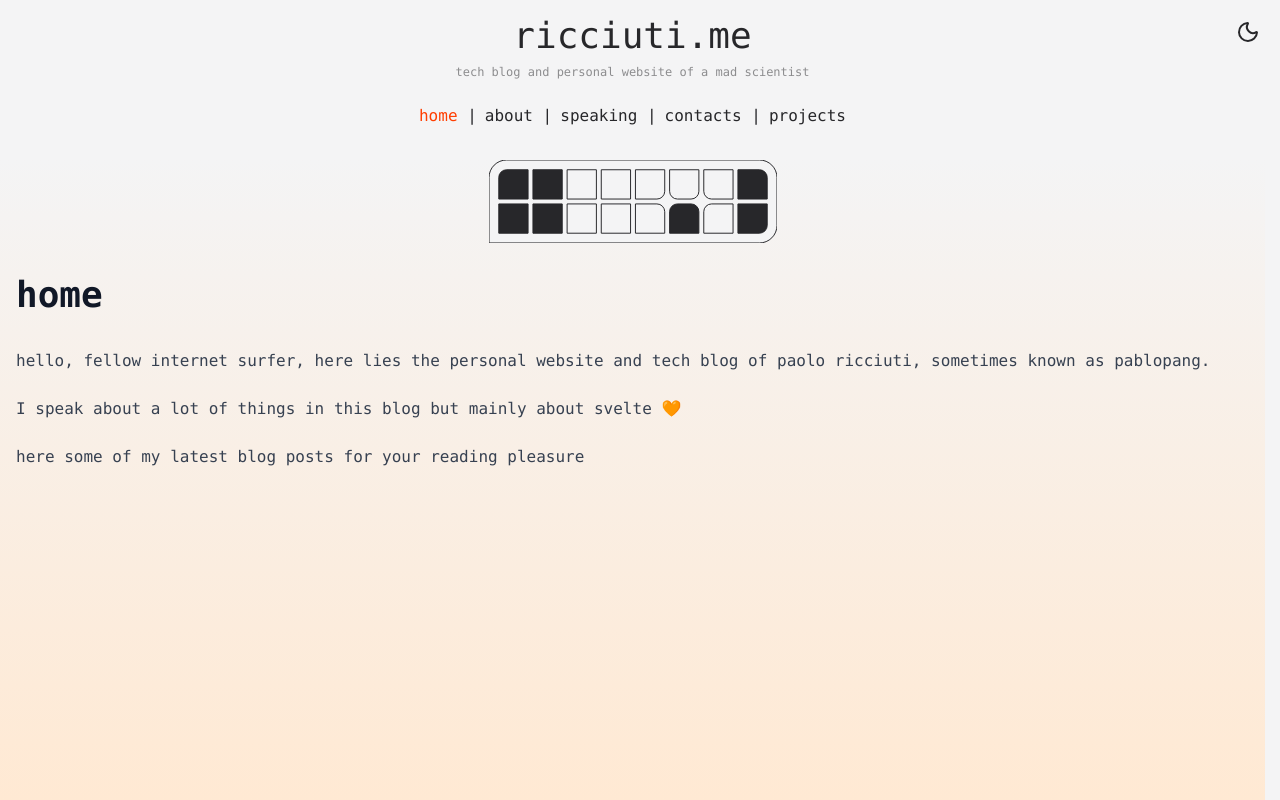
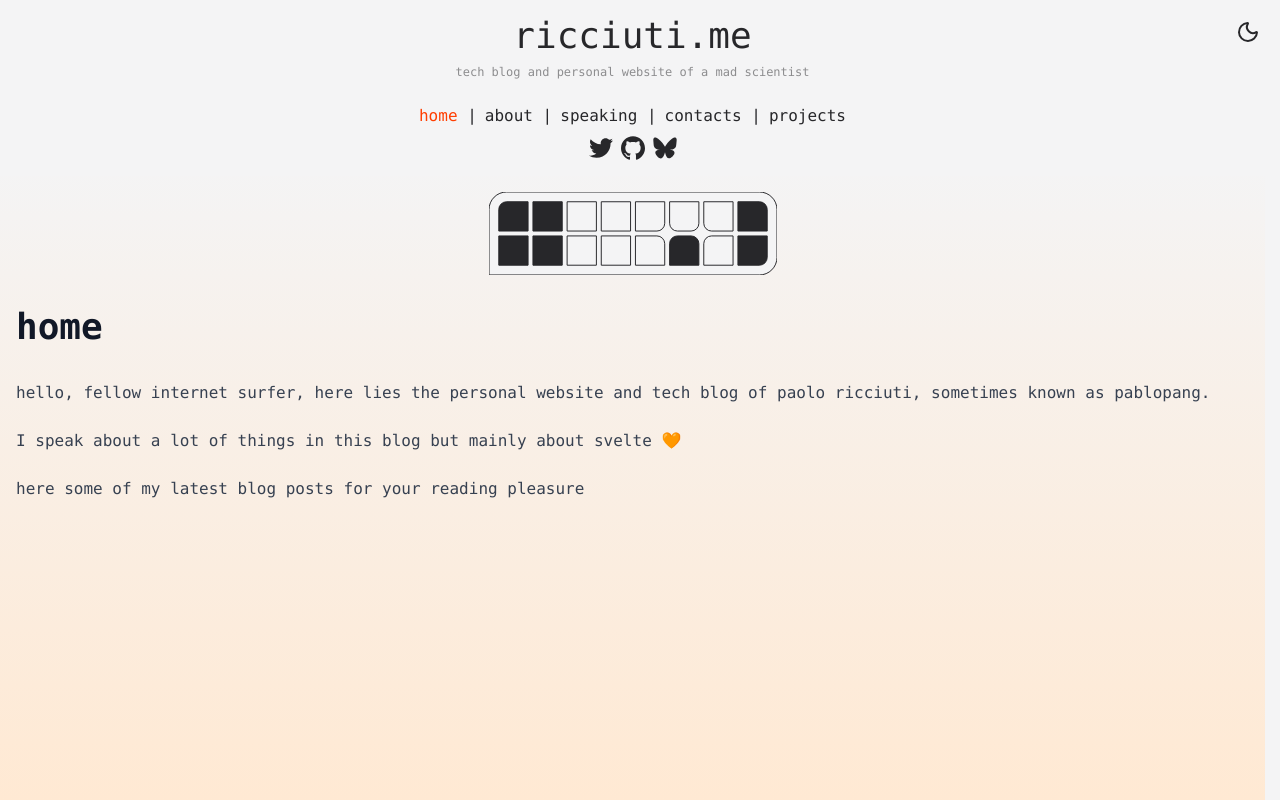
Before and after one commit to paoloricciuti/ricciuti.me, a SvelteKit app: page / in a window 1280 px wide. Built offline with nearby package versions, Linux system fonts and the light colour scheme.

Commit message:
feat: add social links

```diff
--- a/src/app.html
+++ b/src/app.html
@@ -1,8 +1,11 @@
 <!doctype html>
 <html lang="en">
+
 <head>
 	<meta charset="utf-8" />
 	<link rel="icon" href="%sveltekit.assets%/favicon.png" />
+	<script defer src="https://umami.ricciuti.app/script.js"
+		data-website-id="2f699603-4c8c-4a39-9d9f-8e7f0059763e"></script>
 	<meta name="viewport" content="width=device-width" />
 	<script>
 		const media = window.matchMedia('(prefers-color-scheme: dark)');
@@ -42,4 +45,5 @@
 <body data-sveltekit-preload-data="hover">
 	<div style="display: contents">%sveltekit.body%</div>
 </body>
+
 </html>
--- a/src/lib/components/Logo.svelte
+++ b/src/lib/components/Logo.svelte
@@ -1,4 +1,8 @@
-<svg xmlns="http://www.w3.org/2000/svg" viewBox="37.916 62.43 295 85" {...$$restProps}
+<script lang="ts">
+	let { ...rest } = $props();
+</script>
+
+<svg xmlns="http://www.w3.org/2000/svg" viewBox="37.916 62.43 295 85" {...rest}
 	><path
 		d="M55.916 62.43h259a18 18 0 0 1 18 18v49a18 18 0 0 1-18 18h-277v-67a18 18 0 0 1 18-18Z"
 		style="stroke:currentColor;fill:var(--fill, #fff);paint-order:fill"
--- a/src/lib/components/Magic.svelte
+++ b/src/lib/components/Magic.svelte
@@ -1,6 +1,12 @@
+<script lang="ts">
+	import type { Snippet } from 'svelte';
+
+	let { children }: { children: Snippet } = $props();
+</script>
+
 <!-- Thanks to josh comeau for this beautiful post (https://www.joshwcomeau.com/react/animated-sparkles-in-react/) and the idea of this component -->
 <span class="relative"
-	><slot />
+	>{@render children?.()}
 	{#each { length: 5 } as _, num}
 		{@const step = 100 / 5}
 		{@const x = Math.random() * step + num * step}
--- /dev/null
+++ b/src/lib/components/Socials.svelte
@@ -0,0 +1,18 @@
+<script lang="ts">
+	import sprite from '../assets/socials-sprite.svg';
+
+	const { social }: { social: string } = $props();
+</script>
+
+<span>
+	<svg>
+		<use href="{sprite}#{social}" />
+	</svg>
+</span>
+
+<style>
+	svg {
+		width: 24px;
+		height: 24px;
+	}
+</style>
--- a/src/routes/+layout.svelte
+++ b/src/routes/+layout.svelte
@@ -7,6 +7,9 @@
 	import Logo from '$lib/components/Logo.svelte';
 	import { page } from '$app/stores';
 	import ThemeSwitcher from '$lib/components/ThemeSwitcher.svelte';
+	import Socials from '$lib/components/Socials.svelte';
+
+	let { children } = $props();
 
 	const pages = {
 		home: '/',
@@ -14,6 +17,12 @@
 		speaking: '/speaking',
 		contacts: '/contacts',
 		projects: '/projects',
+	};
+
+	const socials = {
+		twitter: 'https://twitter.com/PaoloRicciuti',
+		github: 'https://github.com/paoloricciuti',
+		bsky: 'https://bsky.app/profile/ricciuti.me',
 	};
 </script>
 
@@ -33,6 +42,13 @@
 			</li>
 		{/each}
 	</ul>
+	<ul class="socials flex flex-wrap justify-center gap-2">
+		{#each Object.entries(socials) as [social, href]}
+			<li>
+				<a {href}><Socials {social} /></a>
+			</li>
+		{/each}
+	</ul>
 </header>
 <main class="relative m-auto grid max-w-7xl place-items-center">
 	<picture class="max-w-xs p-4 lg:col-span-1">
@@ -40,13 +56,13 @@
 	</picture>
 
 	<section class="md:prose-md prose min-w-full max-w-full p-4 font-mono dark:prose-invert">
-		<slot />
+		{@render children?.()}
 	</section>
 </main>
 
 <style lang="postcss">
 	@media (min-width: theme(screens.sm)) {
-		li:not(:last-child)::after {
+		:not(.socials) > li:not(:last-child)::after {
 			content: '|';
 		}
 	}
```
Also changed, not shown: package.json (+4 -4 lines), src/lib/assets/socials-sprite.svg (added). Lines whose indentation alone changed are shown as unchanged.
